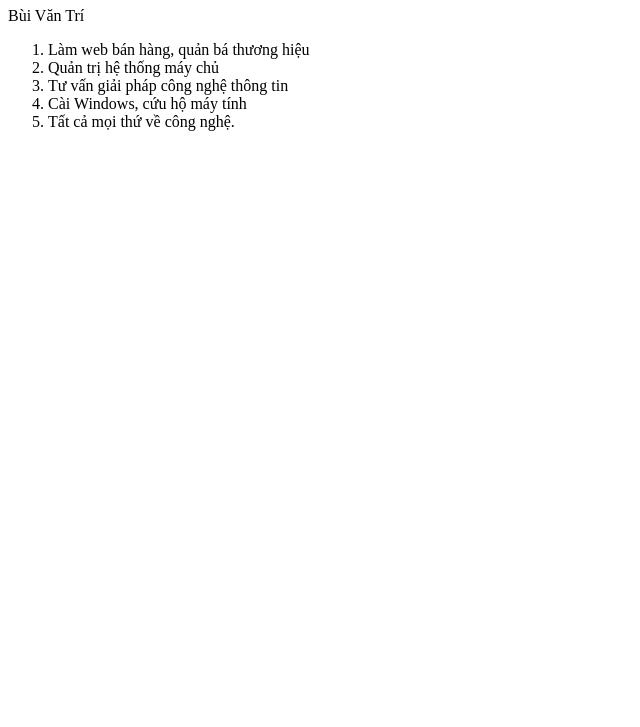
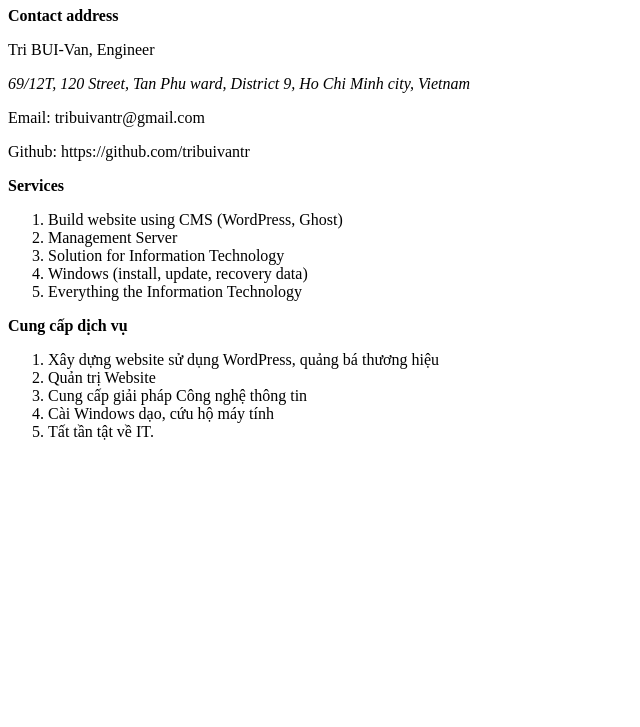
Before and after one commit to tribuivantr/mycv, a plain HTML site: page index.html in a window 1280 px wide. Shown: the part 73-800 px from the top of the page, without its empty margins (0-640 px from the left). Drawn offline with Linux system fonts and the light colour scheme.

Commit message:
Update index

```diff
--- a/index.html
+++ b/index.html
@@ -4,18 +4,34 @@
     <meta charset="UTF-8">
     <meta http-equiv="X-UA-Compatible" content="IE=edge">
     <meta name="viewport" content="width=device-width, initial-scale=1.0">
-    <title>My CV</title>
+    <title>Welcome to my CV | Bùi Văn Trí</title>
 </head>
 <body>
-    <h1>Name:</h1>
-    <p>Bùi Văn Trí</p>
 
+    <h1>Bùi Văn Trí</h1>
+    <strong>Contact address</strong>
+    <p>Tri BUI-Van, Engineer</p>
+    <address>69/12T, 120 Street, Tan Phu ward, District 9, Ho Chi Minh city, Vietnam</address>
+    <p>Email: tribuivantr@gmail.com</p>
+    <p>Github: https://github.com/tribuivantr</p>
+
+    <strong>Services</strong>
     <ol>
-        <li>Làm web bán hàng, quản bá thương hiệu</li>
-        <li>Quản trị hệ thống máy chủ</li>
-        <li>Tư vấn giải pháp công nghệ thông tin</li>
-        <li>Cài Windows, cứu hộ máy tính</li>
-        <li>Tất cả mọi thứ về công nghệ.</li>
+        <li>Build website using CMS (WordPress, Ghost)</li>
+        <li>Management Server</li>
+        <li>Solution for Information Technology</li>
+        <li>Windows (install, update, recovery data)</li>
+        <li>Everything the Information Technology</li>
     </ol>
+
+    <strong>Cung cấp dịch vụ</strong>
+    <ol>
+        <li>Xây dựng website sử dụng WordPress, quảng bá thương hiệu</li>
+        <li>Quản trị Website</li>
+        <li>Cung cấp giải pháp Công nghệ thông tin</li>
+        <li>Cài Windows dạo, cứu hộ máy tính</li>
+        <li>Tất tần tật về IT.</li>
+    </ol>
+
 </body>
 </html>
```
